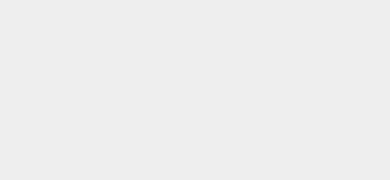
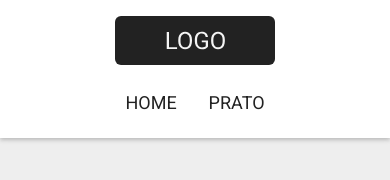
Before and after one commit to Henrique1204/Cardapio, a website built with webpack: page public/index.html in a window 390 px wide. Built offline with nearby package versions, Linux system fonts and the light colour scheme; files whose address does not match are found by name.

Commit message:
Implementar header do site e estilo do tema

```diff
--- a/public/index.html
+++ b/public/index.html
@@ -3,13 +3,29 @@
 <head>
     <meta charset="UTF-8">
     <meta name="viewport" content="width=device-width, initial-scale=1.0">
+    <!-- Fontes -->
+    <link rel="preconnect" href="https://fonts.gstatic.com">
+    <link href="https://fonts.googleapis.com/css2?family=Roboto:wght@400;500;700&display=swap" rel="stylesheet">
     <!-- JavaScript -->
     <script src="./main.js" defer></script>
     <!-- CSS -->
-    <link rel="stylesheet" href="./styles.css">
+    <link rel="stylesheet" href="./style.css">
     <title>Cardápio - Home</title>
 </head>
 <body>
+    <header class="header_site">
+        <div class="container">
+            <a href="/" class="logo">
+                <img src="./img/logo.svg" alt="Logo do restaurante">
+            </a>
 
+            <nav class="menu_nav">
+                <ul class="linha">
+                    <li><a href="/">Home</a></li>
+                    <li><a href="./pratos.html">Prato</a></li>
+                </ul>
+            </nav>
+        </div>
+    </header>
 </body>
 </html>
--- /dev/null
+++ b/src/scss/_tema.scss
@@ -0,0 +1,94 @@
+// Cores
+$branco-fundo: #FFF;
+$branco-conteudo: #F4F4F4;
+$preto: #222;
+$cinza-escuro: #333;
+$cinza-claro: #555;
+
+// medidas
+$topo: 82px;
+$topo-mobile: 138px;
+$distancia-p: 1rem;
+$distancia-g: 2rem;
+
+// Variáveis do Grid
+$colunas: 12;
+$gutter: 20px;
+$tela-grande: 960px;
+$tela-media: 720px;
+$tela-pequena: 300px;
+
+// Mixin dos media-query
+@mixin responsividade($tamanho: false) {
+    @if ($tamanho == media)
+    {
+        @media screen and (max-width: $tela-grande + 30) {
+            @content;
+        }
+    }
+    @else
+    {
+        @media screen and (max-width: $tela-media + 30) {
+            @content;
+        }
+    }
+}
+
+// Mixin container
+.container {
+    max-width: $tela-grande;
+    margin: 0 auto;
+    display: flex;
+    flex-wrap: wrap;
+    justify-content: space-between;
+    align-items: center;
+    position: relative;
+
+    @include responsividade(media) {
+        max-width: $tela-media;
+    }
+
+    @include responsividade() {
+        max-width: $tela-pequena;
+    }
+}
+
+.linha {
+    margin-left: -$gutter / 2;
+    margin-right: -$gutter / 2;
+    display: flex;
+    flex-wrap: wrap;
+    justify-content: space-between;
+    align-items: center;
+    position: relative;
+}
+
+.centralizar {
+    display: flex;
+    justify-content: center;
+    align-items: center;
+}
+
+// grid
+@mixin grid($coluna) {
+    $largura: $coluna / $colunas * 100 + "%";
+    $valorFinal: calc(#{$largura} - #{$gutter});
+
+    width: $valorFinal;
+    min-height: 1px;
+    margin-left: $gutter / 2;
+    margin-right: $gutter / 2;
+
+    @include responsividade() {
+        width: 100%;
+        margin-left: 0;
+        margin-right: 0;
+    }
+}
+
+// Efeitos
+@mixin sombra($sombra...) {
+    -webkit-box-shadow: $sombra;
+    -moz-box-shadow: $sombra;
+    box-shadow: $sombra;
+}
--- a/src/scss/estilo.scss
+++ b/src/scss/estilo.scss
@@ -1,5 +1,71 @@
 @import "_reset.scss";
+@import "_tema.scss";
 
+// Geral
 body {
+    padding-top: $topo;
+    font-family: 'Roboto', sans-serif;
+    color: $preto;
     background-color: #EEE;
+
+    @include responsividade() {
+        padding-top: $topo-mobile;
+    }
 }
+
+// Header
+.header_site {
+    @include sombra(0px 2px 4px rgba(34, 34,34, 0.25));
+
+    width: 100%;
+    height: $topo;
+    padding: $distancia-p 0;
+    background-color: $branco-fundo;
+    position: fixed;
+    top: 0;
+    z-index: 1;
+
+    @include responsividade() {
+        height: $topo-mobile;
+
+        .logo {
+            margin: 0 auto;
+        }
+    }
+
+    .logo {
+        max-width: 160px;
+        display: block;
+    }
+
+    .menu_nav {
+        @include grid(3);
+
+        ul {
+            justify-content: flex-end;
+
+            @include responsividade() {
+                justify-content: center;
+                margin-top: $distancia-p;
+            }
+        }
+
+        li + li {
+            margin-left: $distancia-p;
+        }
+
+        a {
+            padding: 0.5rem;
+            margin-top: 0.2rem;
+            border-radius: 6px;
+            font-size: 1.125rem;
+            text-transform: uppercase;
+            display: block;
+            transition: box-shadow 0.3s ease;
+
+            &:hover {
+                box-shadow: 0px 0px 0 1px;
+            }
+        }
+    }
+}
```
Also changed, not shown: public/style.css (+1 -1 lines), public/img/logo.svg (added).
